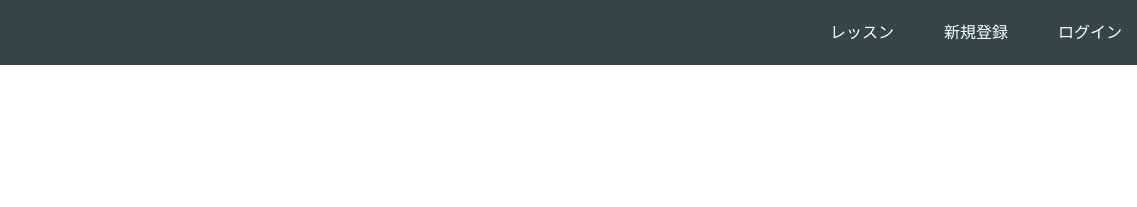
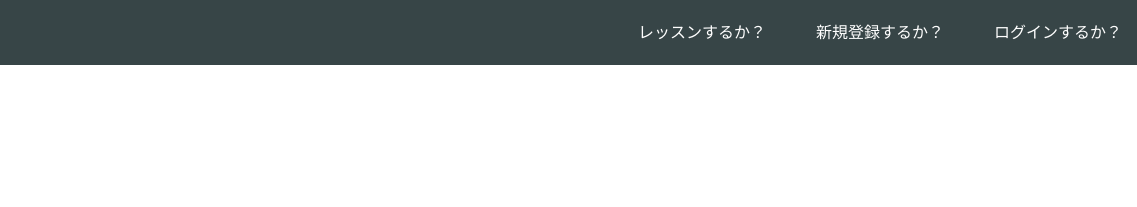
Before and after one commit to MolickMolico/hello-world, a plain HTML site: page index.html in a window 1280 px wide. Shown: the top 207 px of the page, 143-1280 px from the left. Drawn offline with Linux system fonts and the light colour scheme.

Commit message:
Update index.html

```diff
--- a/index.html
+++ b/index.html
@@ -15,9 +15,9 @@
       </div>
       <span class="fa fa-bars menu-icon"></span>
       <div class="header-right">
-        <a href="#">レッスン</a>
-        <a href="#">新規登録</a>
-        <a href="#" class="login">ログイン</a>
+        <a href="#">レッスンするか？</a>
+        <a href="#">新規登録するか？</a>
+        <a href="#" class="login">ログインするか？</a>
       </div>
     </div>
   </header>
```
